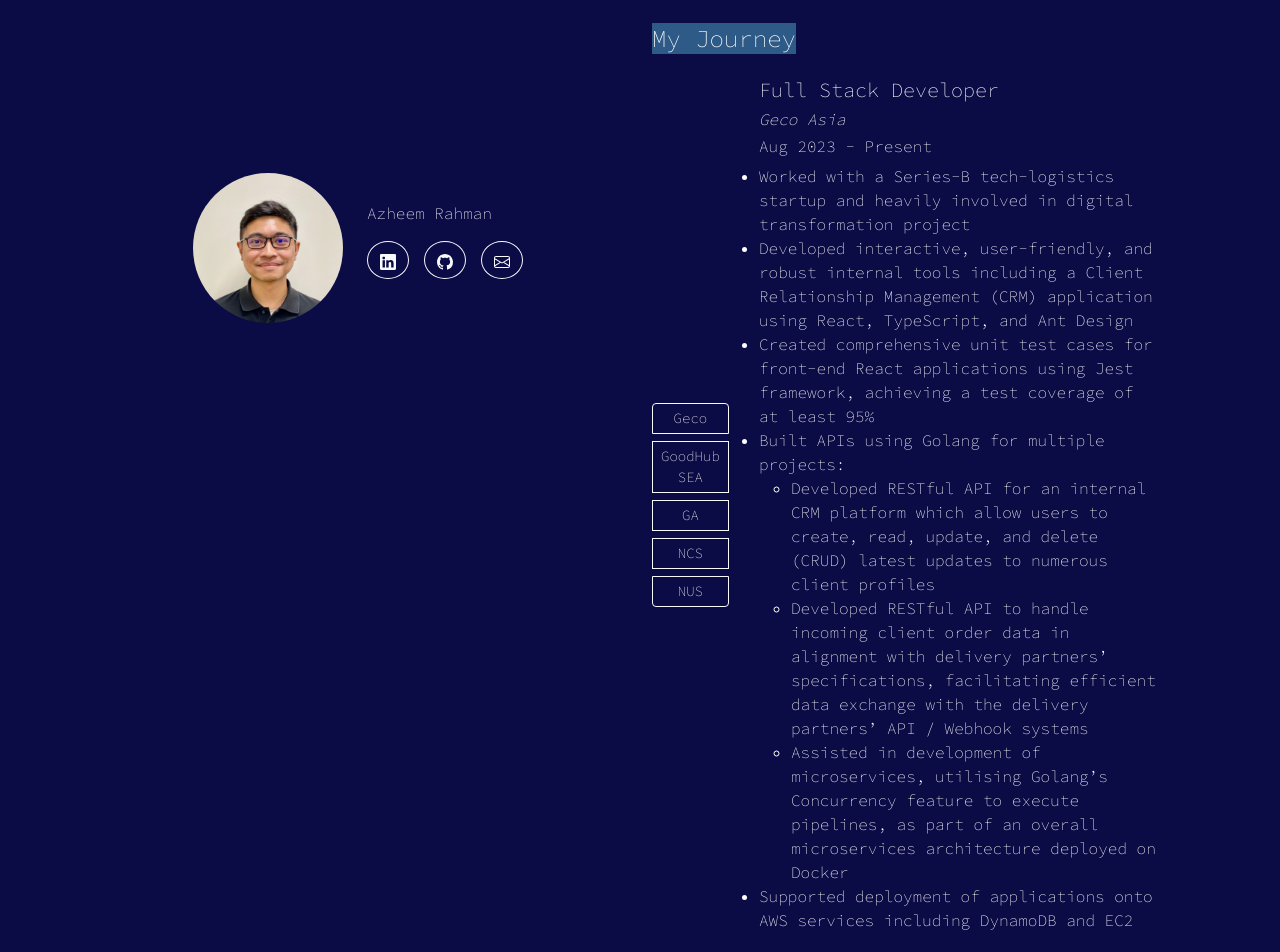
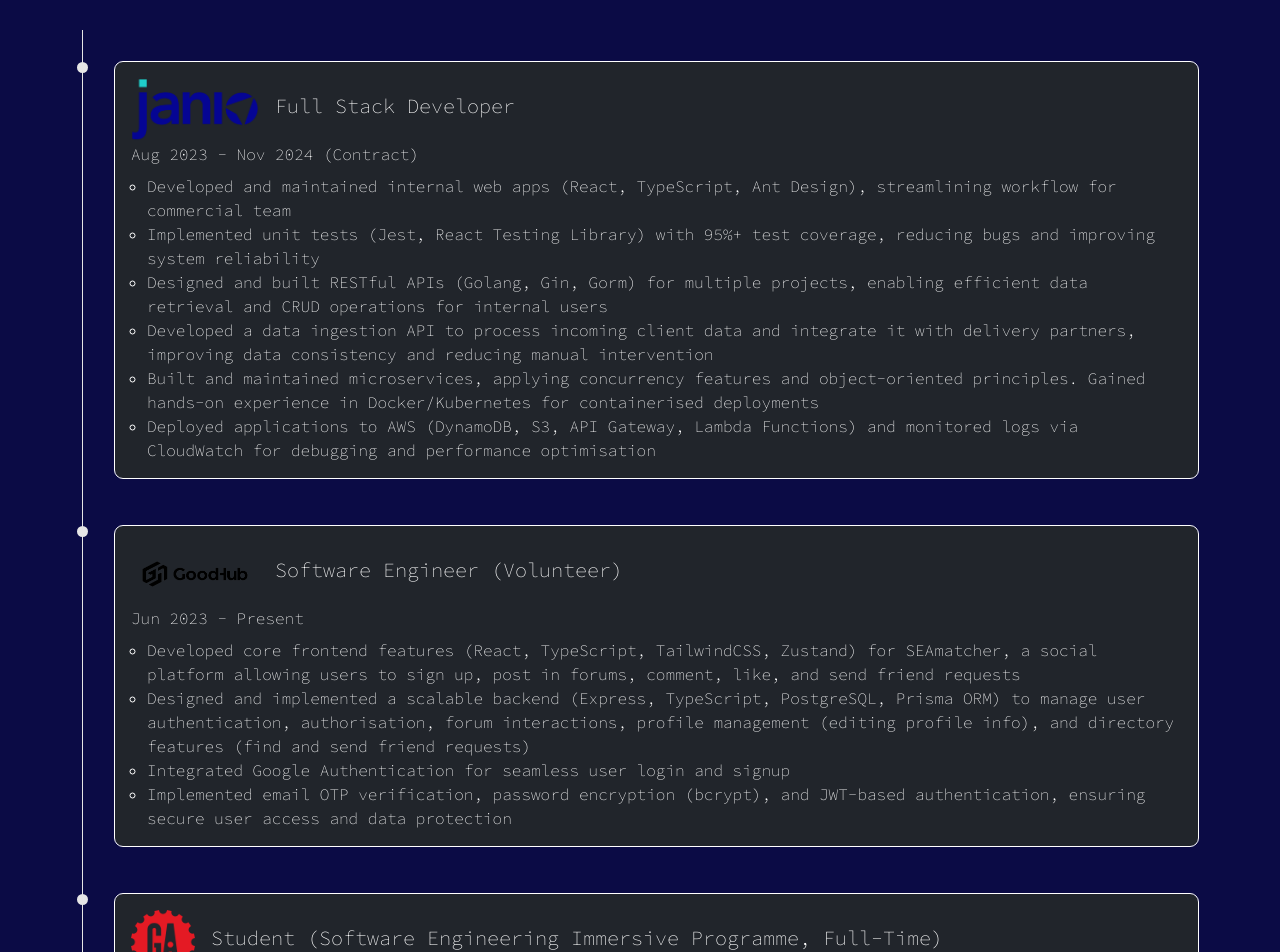
Before and after one commit to azheem-rahman/Portfolio, a React (Create React App) app: page / in a window 1280 px wide. Shown: the part 1380-2332 px from the top of the page. Built offline with nearby package versions, Linux system fonts and the light colour scheme.

Commit message:
edited layout and content for about me section

```diff
--- a/src/components/AboutMe.js
+++ b/src/components/AboutMe.js
@@ -1,54 +1,79 @@
-import React, { useState } from "react";
-import { Button, ButtonGroup } from "react-bootstrap";
+import React from "react";
+import { Button } from "react-bootstrap";
 
 import AboutMeProfilePhoto from "../assets/AboutMeProfilePhoto.jpg";
 
+import styles from "./AboutMe.module.css";
+
+import NUSLogo from "../assets/NUSLogo.png";
+import NCSLogo from "../assets/NCSLogo.png";
+import GeneralAssemblyLogo from "../assets/GeneralAssemblyLogo.png";
+import GoodHubSEALogo from "../assets/GoodHubSEALogo.png";
+import JanioLogo from "../assets/JanioLogo.png";
+
 const AboutMe = () => {
-  const [visibleGeco, setVisibleGeco] = useState(true);
-  const [visibleGoodHub, setVisibleGoodHub] = useState(false);
-  const [visibleGA, setVisibleGA] = useState(false);
-  const [visibleNCS, setVisibleNCS] = useState(false);
-  const [visibleNUS, setVisibleNUS] = useState(false);
-
-  const handleGecoButtonClick = () => {
-    setVisibleGeco(true);
-    setVisibleGoodHub(false);
-    setVisibleGA(false);
-    setVisibleNCS(false);
-    setVisibleNUS(false);
-  };
-
-  const handleGoodHubButtonClick = () => {
-    setVisibleGeco(false);
-    setVisibleGoodHub(true);
-    setVisibleGA(false);
-    setVisibleNCS(false);
-    setVisibleNUS(false);
-  };
-
-  const handleGAButtonClick = () => {
-    setVisibleGeco(false);
-    setVisibleGoodHub(false);
-    setVisibleGA(true);
-    setVisibleNCS(false);
-    setVisibleNUS(false);
-  };
-
-  const handleNCSButtonClick = () => {
-    setVisibleGeco(false);
-    setVisibleGoodHub(false);
-    setVisibleGA(false);
-    setVisibleNCS(true);
-    setVisibleNUS(false);
-  };
-
-  const handleNUSButtonClick = () => {
-    setVisibleGeco(false);
-    setVisibleGoodHub(false);
-    setVisibleGA(false);
-    setVisibleNCS(false);
-    setVisibleNUS(true);
-  };
+  const timelineItems = [
+    {
+      name: "Janio",
+      logo: JanioLogo,
+      title: "Full Stack Developer",
+      date: "Aug 2023 - Nov 2024 (Contract)",
+      description: [
+        "Developed and maintained internal web apps (React, TypeScript, Ant Design), streamlining workflow for commercial team",
+        "Implemented unit tests (Jest, React Testing Library) with 95%+ test coverage, reducing bugs and improving system reliability",
+        "Designed and built RESTful APIs (Golang, Gin, Gorm) for multiple projects, enabling efficient data retrieval and CRUD operations for internal users",
+        "Developed a data ingestion API to process incoming client data and integrate it with delivery partners, improving data consistency and reducing manual intervention",
+        "Built and maintained microservices, applying concurrency features and object-oriented principles. Gained hands-on experience in Docker/Kubernetes for containerised deployments",
+        "Deployed applications to AWS (DynamoDB, S3, API Gateway, Lambda Functions) and monitored logs via CloudWatch for debugging and performance optimisation",
+      ],
+    },
+    {
+      name: "GoodHubSEA",
+      logo: GoodHubSEALogo,
+      title: "Software Engineer (Volunteer)",
+      date: "Jun 2023 - Present",
+      description: [
+        "Developed core frontend features (React, TypeScript, TailwindCSS, Zustand) for SEAmatcher, a social platform allowing users to sign up, post in forums, comment, like, and send friend requests",
+        "Designed and implemented a scalable backend (Express, TypeScript, PostgreSQL, Prisma ORM) to manage user authentication, authorisation, forum interactions, profile management (editing profile info), and directory features (find and send friend requests)",
+        "Integrated Google Authentication for seamless user login and signup",
+        "Implemented email OTP verification, password encryption (bcrypt), and JWT-based authentication, ensuring secure user access and data protection",
+      ],
+    },
+    {
+      name: "GA",
+      logo: GeneralAssemblyLogo,
+      title: "Student (Software Engineering Immersive Programme, Full-Time)",
+      date: "Aug 2023 - Nov 2024",
+      description: [
+        "Intensive training in full-stack web development with a project-based approach",
+        "Developed frontend applications using React, JavaScript, and CSS",
+        "Built RESTful APIs with Express.js and integrated them with MongoDB and PostgreSQL databases",
+      ],
+    },
+    {
+      name: "NCS",
+      logo: NCSLogo,
+      title: "Infrastructure Engineer (Virtualisation)",
+      date: "Oct 2021 - May 2022",
+      description: [
+        "Underwent intensive training in virtualisation technology (VMware) and Windows Server OS",
+        "Rotated into client’s System Administration team, handling server maintenance, incident management, and system optimisation",
+        "Certifications attained: Microsoft Azure Fundamentals, Citrix Virtual Apps and Desktops Service on Citrix Cloud",
+      ],
+    },
+    {
+      name: "NUS",
+      logo: NUSLogo,
+      title: "Undergraduate Student",
+      date: "Aug 2017 - Jun 2021",
+      description: [
+        "Bachelor of Engineering (Mechanical Engineering) with Honours (Merit)",
+        "Final Year Project: Collaborated with WigetWorks to investigate airflow within the engine bay of the AirFish 8 using Computational Fluid Dynamics (CFD) simulations (STAR-CCM+)",
+        "Explored the use of Porous Media Approach to simplify radiator fin structure, improving project efficiency by reducing computational time and power required for simulations",
+        "Proved the need for increased airflow through the engine bay during taxiing and highlighted the importance of using fans to drive airflow, especially at lower speeds",
+      ],
+    },
+  ];
 
   return (
     <div id="about-me">
@@ -58,37 +83,36 @@
           minHeight: "100vh",
           paddingTop: "10vh",
           display: "grid",
-          placeItems: "center",
         }}
       >
-        <div className="row d-flex align-items-center">
-          <div className="col">
-            <div className="row">
-              <div className="col d-flex justify-content-end">
+        <div className="row align-items-center d-flex flex-column flex-lg-row">
+          {/* Grouped Column */}
+          <div className="d-flex justify-content-center pb-4 col-12 col-lg-auto gap-3">
+            {/* Profile Photo */}
+            <div className="col-auto">
               <img
                 src={AboutMeProfilePhoto}
                 className="rounded-circle"
                 width={150}
-                  alt="about-me-profile-photo"
+                alt="about-me-profile"
               />
             </div>
-
-              <div className="col d-flex align-items-center">
-                <ul style={{ listStyle: "none", padding: "0" }}>
-                  <li style={{ paddingBottom: "1rem" }}>Azheem Rahman</li>
-                  <li>
-                    <ButtonGroup>
+            {/* Name, LinkedIn, GitHub, Email Links */}
+            <div className="col-auto d-flex align-items-center">
+              <ul className="list-unstyled mb-0">
+                <li className="pb-3">
+                  <h5 className="text-nowrap">Azheem Rahman</h5>
+                </li>
+                <li className="d-flex gap-2">
                   <Button
                     variant="outline-light"
                     size="md"
                     href="https://www.linkedin.com/in/azheem/"
-                        style={{ marginRight: "1rem" }}
-                        className="rounded-circle"
                   >
                     <svg
                       xmlns="http://www.w3.org/2000/svg"
-                          width="16"
-                          height="16"
+                      width="20"
+                      height="20"
                       fill="currentColor"
                       className="bi bi-linkedin"
                       viewBox="0 0 16 16"
@@ -100,13 +124,11 @@
                     variant="outline-light"
                     size="md"
                     href="https://github.com/azheem-rahman"
-                        style={{ marginRight: "1rem" }}
-                        className="rounded-circle"
                   >
                     <svg
                       xmlns="http://www.w3.org/2000/svg"
-                          width="16"
-                          height="16"
+                      width="20"
+                      height="20"
                       fill="currentColor"
                       className="bi bi-github"
                       viewBox="0 0 16 16"
@@ -118,13 +140,11 @@
                     variant="outline-light"
                     size="md"
                     href="mailto: azheem.rahman@gmail.com"
-                        style={{ marginRight: "1rem" }}
-                        className="rounded-circle"
                   >
                     <svg
                       xmlns="http://www.w3.org/2000/svg"
-                          width="16"
-                          height="16"
+                      width="20"
+                      height="20"
                       fill="currentColor"
                       className="bi bi-envelope"
                       viewBox="0 0 16 16"
@@ -132,238 +152,74 @@
                       <path d="M0 4a2 2 0 0 1 2-2h12a2 2 0 0 1 2 2v8a2 2 0 0 1-2 2H2a2 2 0 0 1-2-2V4Zm2-1a1 1 0 0 0-1 1v.217l7 4.2 7-4.2V4a1 1 0 0 0-1-1H2Zm13 2.383-4.708 2.825L15 11.105V5.383Zm-.034 6.876-5.64-3.471L8 9.583l-1.326-.795-5.64 3.47A1 1 0 0 0 2 13h12a1 1 0 0 0 .966-.741ZM1 11.105l4.708-2.897L1 5.383v5.722Z" />
                     </svg>
                   </Button>
-                    </ButtonGroup>
                 </li>
               </ul>
             </div>
           </div>
-          </div>
-
-          <div className="col">
-            <div className="row">
-              <h4>
+          {/* About Me Description */}
+          <div className="col-12 col-md ms-lg-5">
+            <h4 className="mb-4">
               <span style={{ backgroundColor: "#2E5A88" }}>About Me</span>
             </h4>
             <p align="justify">
               Hello! I'm Azheem, and I love bringing my creations to life.
             </p>
             <p align="justify">
-                My software development journey started when I stumbled upon a
-                full stack web development programme online called The Odin
-                Project. Without realising, I was spending hours engrossed in
-                completing the modules.
+              My software development journey started when I stumbled on a full
+              stack web development programme online called The Odin Project.
+              Without realising, I was spending hours engrossed in completing
+              the modules.
             </p>
             <p align="justify">
-                I was working then as an Infrastructure Engineer, managing
-                virtual machines and servers, but soon realized my true calling
-                was in software development.
+              I was working then as an Infrastructure Engineer, managing virtual
+              machines and servers, but soon realized my true calling was in
+              software development.
             </p>
             <p align="justify">
-                I left my job to dive into a full-time full-stack web
-                development bootcamp at General Assembly. After graduating, I
-                joined a Series-B tech-logistics startup as a Full Stack
-                Developer, where I work today.
+              I left my job to dive into a full-time full-stack web development
+              bootcamp at General Assembly. After graduating, I joined a
+              tech-logistics startup as a Full Stack Developer.
             </p>
             <p align="justify">
               Join me on my journey and check out my projects below!
             </p>
           </div>
-            <br />
-            <div className="row">
-              <div className="row">
+        </div>
+
+        {/* My Journey */}
+        <div className="row mt-5">
           <h4>
             <span style={{ backgroundColor: "#2E5A88" }}>My Journey</span>
           </h4>
+          <div className="container mt-4">
+            {/* each stage card */}
+            <ul className={styles.timeline}>
+              {timelineItems.map((item) => {
+                return (
+                  // each stage description point
+                  <li key={item.name} className={`${styles.item} mb-5`}>
+                    <div className="d-flex align-items-center">
+                      <img
+                        src={item.logo}
+                        alt={item.name}
+                        className={styles.icon}
+                      />
+                      <h5>{item.title}</h5>
                     </div>
-              <div
-                className="row d-flex align-items-center"
-                style={{ minHeight: "30vh" }}
-              >
-                <div className="col-2 ">
-                  <ButtonGroup size="sm" vertical className="gap-2">
-                    <Button
-                      variant="outline-light"
-                      onClick={handleGecoButtonClick}
-                    >
-                      Geco
-                    </Button>
-                    <Button
-                      variant="outline-light"
-                      onClick={handleGoodHubButtonClick}
-                    >
-                      GoodHub SEA
-                    </Button>
-                    <Button
-                      variant="outline-light"
-                      onClick={handleGAButtonClick}
-                    >
-                      GA
-                    </Button>
-                    <Button
-                      variant="outline-light"
-                      onClick={handleNCSButtonClick}
-                    >
-                      NCS
-                    </Button>
-                    <Button
-                      variant="outline-light"
-                      onClick={handleNUSButtonClick}
-                    >
-                      NUS
-                    </Button>
-                  </ButtonGroup>
-                </div>
-                <div className="col">
-                  <div
-                    className={visibleGeco ? "Geco" : "d-none"}
-                    style={{ margin: "1rem" }}
-                  >
-                    <h5>Full Stack Developer</h5>
-                    <h6>
-                      <i>Geco Asia</i>
-                    </h6>
-                    <h6>Aug 2023 - Present</h6>
+                    <p className="mb-2">{item.date}</p>
                     <ul style={{ padding: "0" }}>
-                      <li>
-                        Worked with a Series-B tech-logistics startup and
-                        heavily involved in digital transformation project
+                      {item.description.map((desc, index) => {
+                        return (
+                          <li className="ms-3" key={index}>
+                            {desc}
                           </li>
-                      <li>
-                        Developed interactive, user-friendly, and robust
-                        internal tools including a Client Relationship
-                        Management (CRM) application using React, TypeScript,
-                        and Ant Design
-                      </li>
-                      <li>
-                        Created comprehensive unit test cases for front-end
-                        React applications using Jest framework, achieving a
-                        test coverage of at least 95%
-                      </li>
-                      <li>
-                        Built APIs using Golang for multiple projects:
-                        <ul>
-                          <li>
-                            Developed RESTful API for an internal CRM platform
-                            which allow users to create, read, update, and
-                            delete (CRUD) latest updates to numerous client
-                            profiles
-                          </li>
-                          <li>
-                            Developed RESTful API to handle incoming client
-                            order data in alignment with delivery partners’
-                            specifications, facilitating efficient data exchange
-                            with the delivery partners’ API / Webhook systems
-                          </li>
-                          <li>
-                            Assisted in development of microservices, utilising
-                            Golang’s Concurrency feature to execute pipelines,
-                            as part of an overall microservices architecture
-                            deployed on Docker
-                          </li>
+                        );
+                      })}
                     </ul>
                   </li>
-                      <li>
-                        Supported deployment of applications onto AWS services
-                        including DynamoDB and EC2
-                      </li>
+                );
+              })}
             </ul>
-                  </div>
-                  <div
-                    className={visibleGoodHub ? "GoodHub" : "d-none"}
-                    style={{ margin: "1rem" }}
-                  >
-                    <h5>Software Engineer (Volunteer)</h5>
-                    <h6>
-                      <i>GoodHub SEA</i>
-                    </h6>
-                    <h6>Jun 2023 - Present</h6>
-                    <ul style={{ padding: "0" }}>
-                      <li>
-                        Volunteered as a Software Engineer for GoodHub SEA — a
-                        non-profit organisation that leverages technology to
-                        empower individuals, foster collaboration, and drive
-                        innovation to create positive societal impact in
-                        Southeast Asia's digital economy
-                      </li>
-                      <li>
-                        Developed a scalable backend system written in
-                        TypeScript, utilising Express framework, to efficiently
-                        handle user sign up and login processes
-                      </li>
-                      <li>
-                        Implemented features to the backend system such as
-                        sending OTP email using Node Fetch, password encryption
-                        using bcrypt, managing user authorisation using JSON Web
-                        Token (JWT), and storing JWT securely in cookies to
-                        further enhance data security
-                      </li>
-                      <li>
-                        Integrated Google authentication to allow users to
-                        conveniently login and sign up using their Google
-                        accounts
-                      </li>
-                    </ul>
-                  </div>
-                  <div
-                    className={visibleGA ? "GA" : "d-none"}
-                    style={{ margin: "1rem" }}
-                  >
-                    <h5>Software Engineering Bootcamp Graduate</h5>
-                    <h6>
-                      <i>General Assembly</i>
-                    </h6>
-                    <h6>Aug 2022 - Nov 2022</h6>
-                    <ul style={{ padding: "0" }}>
-                      <li>
-                        Full-stack web development, with strong focus on
-                        project-based learning and group programming
-                      </li>
-                      <li>
-                        Technologies learnt: Git, HTML, CSS, JavaScript,
-                        ReactJS, Express, MongoDB, PostgreSQL, Python, Django
-                      </li>
-                    </ul>
-                  </div>
-                  <div
-                    className={visibleNCS ? "NCS" : "d-none"}
-                    style={{ margin: "1rem" }}
-                  >
-                    <h5>Infrastructure Engineer</h5>
-                    <h6>
-                      <i>NCS Group</i>
-                    </h6>
-                    <h6>Oct 2021 - May 2022</h6>
-                    <ul style={{ padding: "0" }}>
-                      <li>
-                        Attached to the System Administrator team while also
-                        undergoing trainings focused on virtualisation
-                        technology
-                      </li>
-                      <li>
-                        Certifications attained: Microsoft Azure Fundamentals,
-                        Citrix Virtual Apps and Desktops Service on Citrix Cloud
-                      </li>
-                    </ul>
-                  </div>
-                  <div
-                    className={visibleNUS ? "NUS" : "d-none"}
-                    style={{ margin: "1rem" }}
-                  >
-                    <h5>Undergraduate Student</h5>
-                    <h6>
-                      <i>National University of Singapore</i>
-                    </h6>
-                    <h6>Aug 2017 - Jun 2021</h6>
-                    <ul style={{ padding: "0" }}>
-                      <li>
-                        Attained Bachelor of Engineering (Mechanical
-                        Engineering) with Honours (Merit)
-                      </li>
-                    </ul>
-                  </div>
-                </div>
-              </div>
-            </div>
           </div>
         </div>
       </div>
--- /dev/null
+++ b/src/components/AboutMe.module.css
@@ -0,0 +1,35 @@
+.timeline {
+  border-left: 1px solid hsl(0, 0%, 90%);
+  position: relative;
+  list-style: none;
+  padding-top: 2rem;
+}
+
+.item {
+  position: relative;
+  background-color: #21252b;
+  outline: solid 1px white;
+  border-radius: 0.5rem;
+  padding: 1rem;
+}
+
+.item:after {
+  position: absolute;
+  display: block;
+  top: 0;
+}
+
+.item:after {
+  background-color: hsl(0, 0%, 90%);
+  left: -38px;
+  border-radius: 50%;
+  height: 11px;
+  width: 11px;
+  content: "";
+}
+
+.icon {
+  height: 4rem;
+  vertical-align: middle;
+  margin-right: 1rem;
+}
```
Lines whose indentation alone changed are shown as unchanged.
